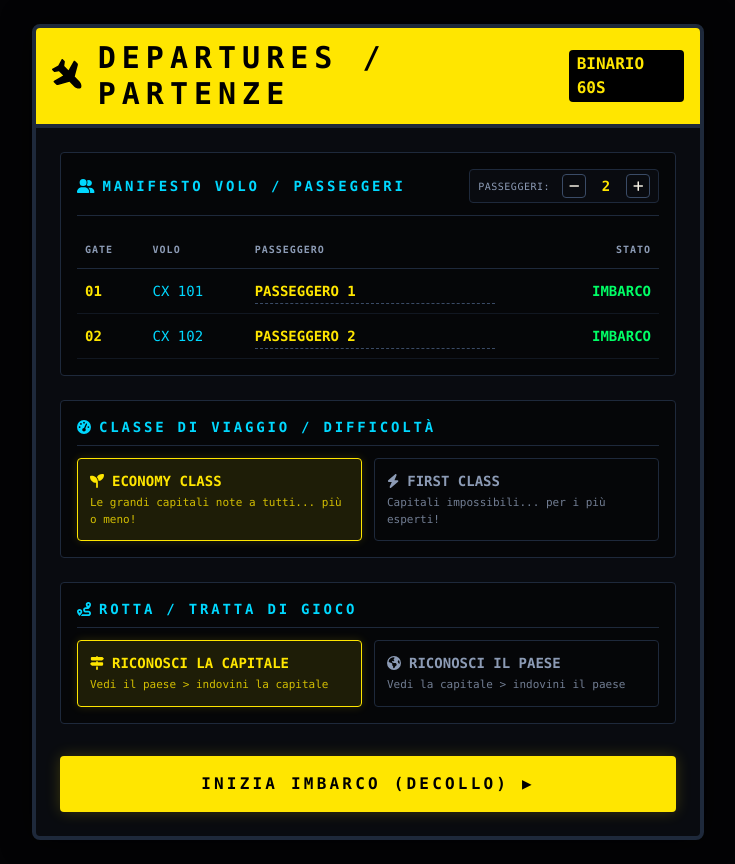
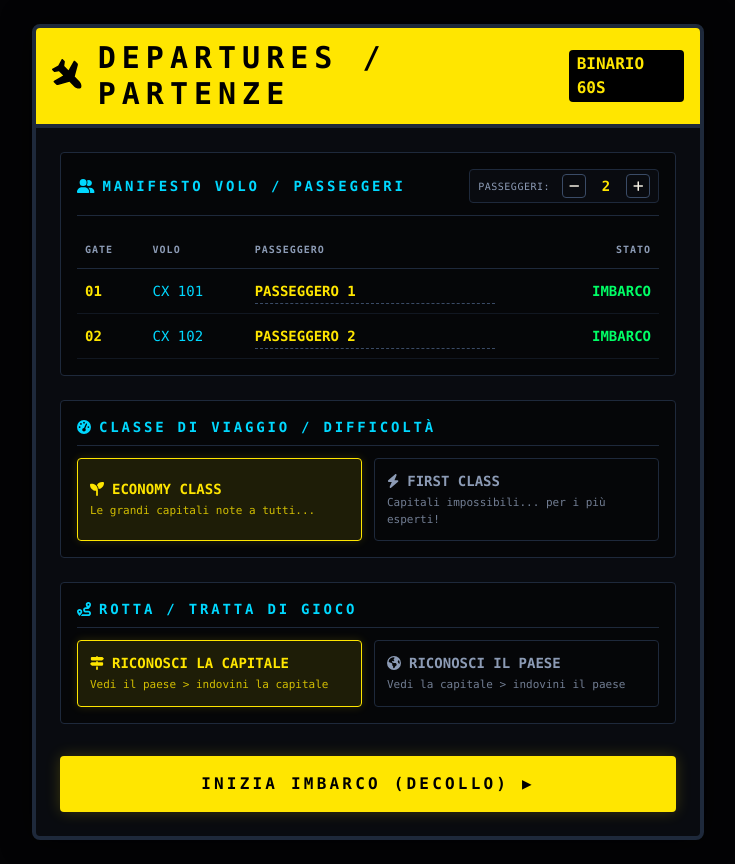
Before and after one commit to ImVinzzzz/Capitali-Express, a React (Vite) app: page / in a window 1280 px wide. Shown: the whole page, without its empty margins (272-1007 px from the left). Built offline with nearby package versions, Linux system fonts and the light colour scheme.

Commit message:
Update GameSetup.tsx

```diff
--- a/src/components/GameSetup.tsx
+++ b/src/components/GameSetup.tsx
@@ -25,7 +25,7 @@ const MIN_PLAYERS = 1;
 const MAX_PLAYERS = 6;
 
 const DIFFICULTY_OPTIONS: { value: Difficulty; label: string; hint: string; icon: typeof faSeedling }[] = [
-  { value: "facile", label: "ECONOMY CLASS", hint: "Le grandi capitali note a tutti... più o meno!", icon: faSeedling },
+  { value: "facile", label: "ECONOMY CLASS", hint: "Le grandi capitali note a tutti...", icon: faSeedling },
   { value: "avanzato", label: "FIRST CLASS", hint: "Capitali impossibili... per i più esperti!", icon: faBolt },
 ];
 
```
